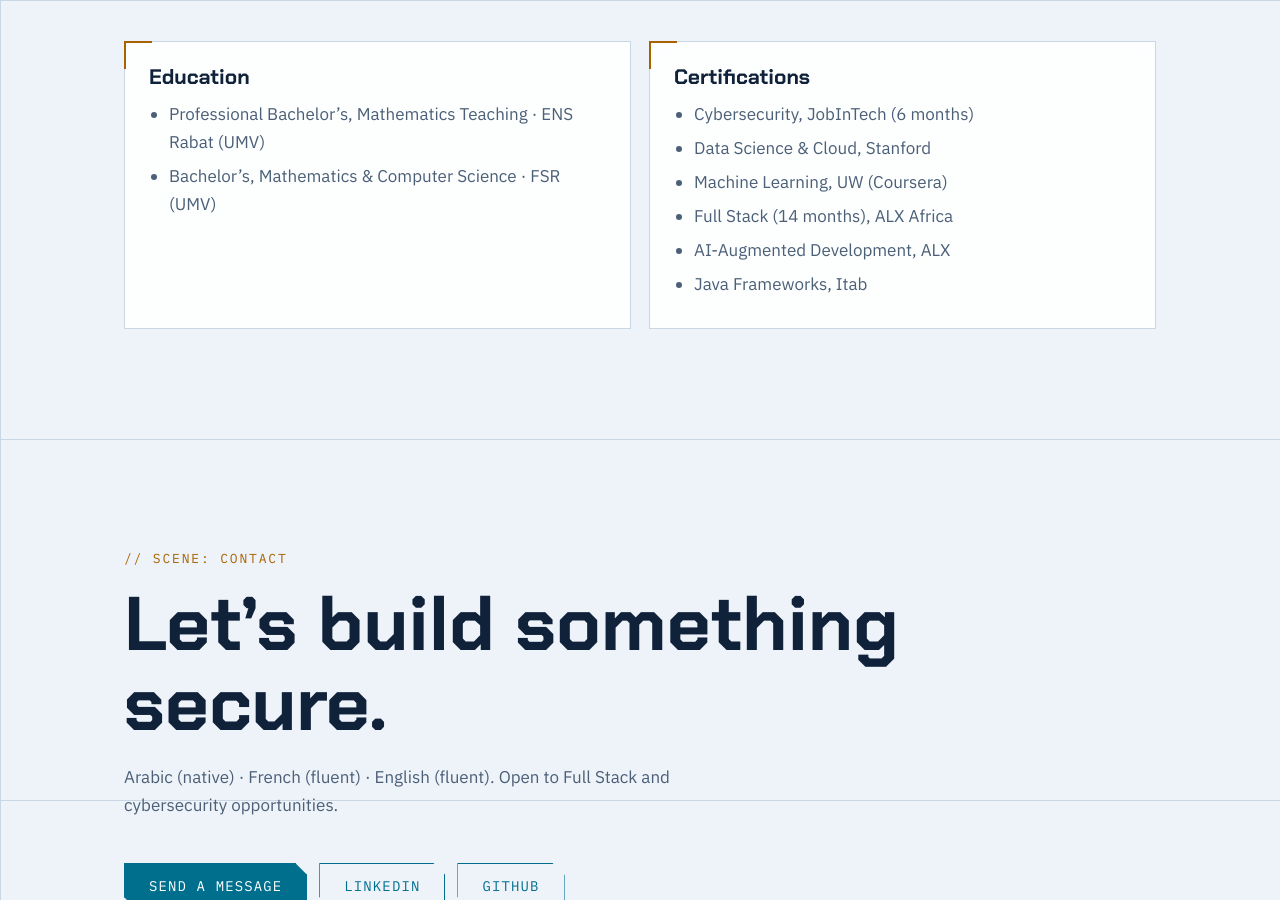
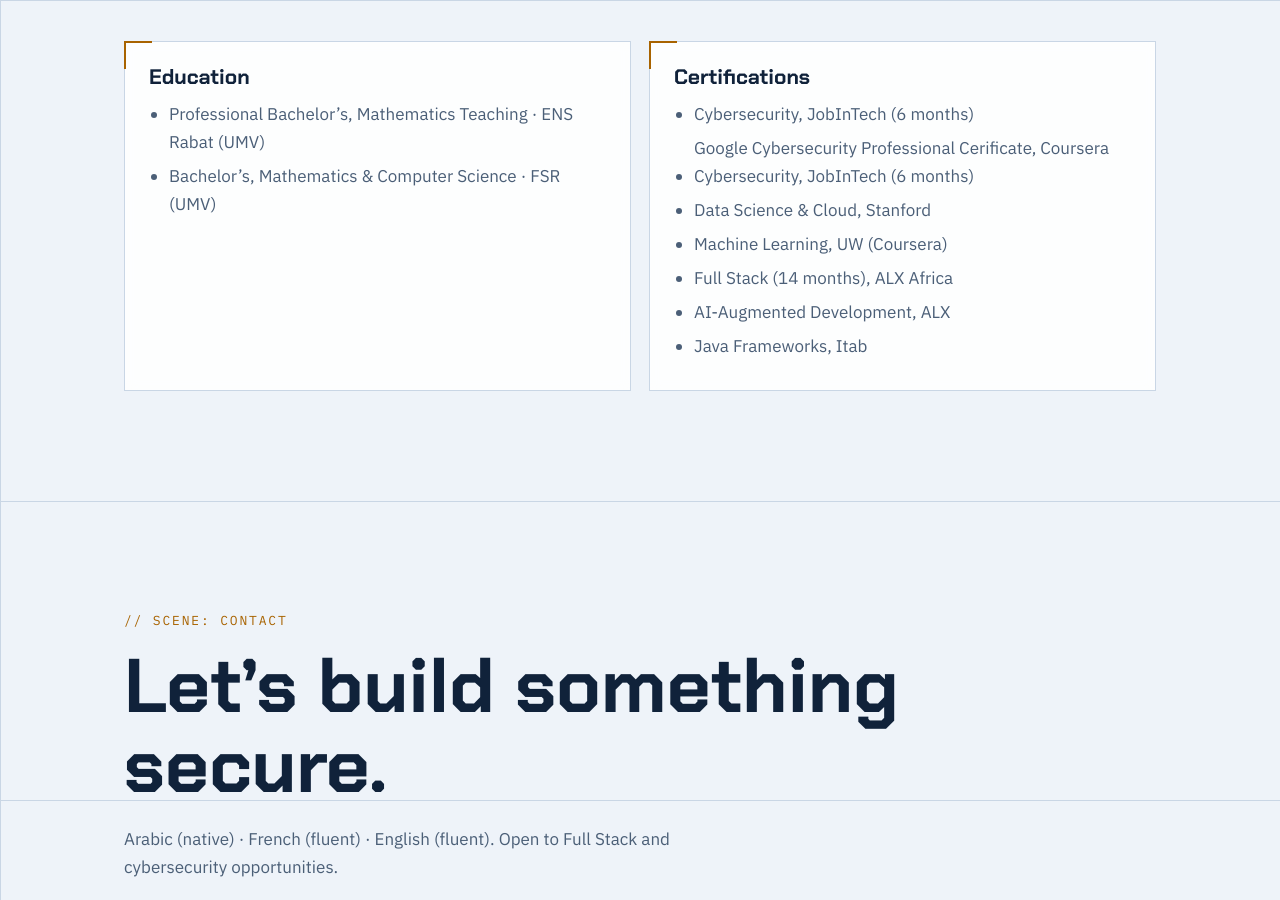
Before and after one commit to Mamba1990/portfolio, a plain HTML site: page index.html in a window 1280 px wide. Shown: the part 4000-4900 px from the top of the page. Drawn offline with Linux system fonts and the light colour scheme.

Commit message:
add new certficate

```diff
--- a/index.html
+++ b/index.html
@@ -192,7 +192,7 @@ footer{border-top:1px solid var(--line);padding:26px 0 110px;color:var(--mut);fo
   </div>
   <div class="cols" style="margin-top:50px">
     <div class="panel rv"><h3>Education</h3><ul><li>Professional Bachelor’s, Mathematics Teaching · ENS Rabat (UMV)</li><li>Bachelor’s, Mathematics & Computer Science · FSR (UMV)</li></ul></div>
-    <div class="panel rv" style="--d:.12s"><h3>Certifications</h3><ul><li>Cybersecurity, JobInTech (6 months)</li><li>Data Science & Cloud, Stanford</li><li>Machine Learning, UW (Coursera)</li><li>Full Stack (14 months), ALX Africa</li><li>AI-Augmented Development, ALX</li><li>Java Frameworks, Itab</li></ul></div>
+    <div class="panel rv" style="--d:.12s"><h3>Certifications</h3><ul><li>Cybersecurity, JobInTech (6 months)</li>Google Cybersecurity Professional Cerificate, Coursera<li>Cybersecurity, JobInTech (6 months)</li><li>Data Science & Cloud, Stanford</li><li>Machine Learning, UW (Coursera)</li><li>Full Stack (14 months), ALX Africa</li><li>AI-Augmented Development, ALX</li><li>Java Frameworks, Itab</li></ul></div>
   </div>
 </div></section>
 
```
